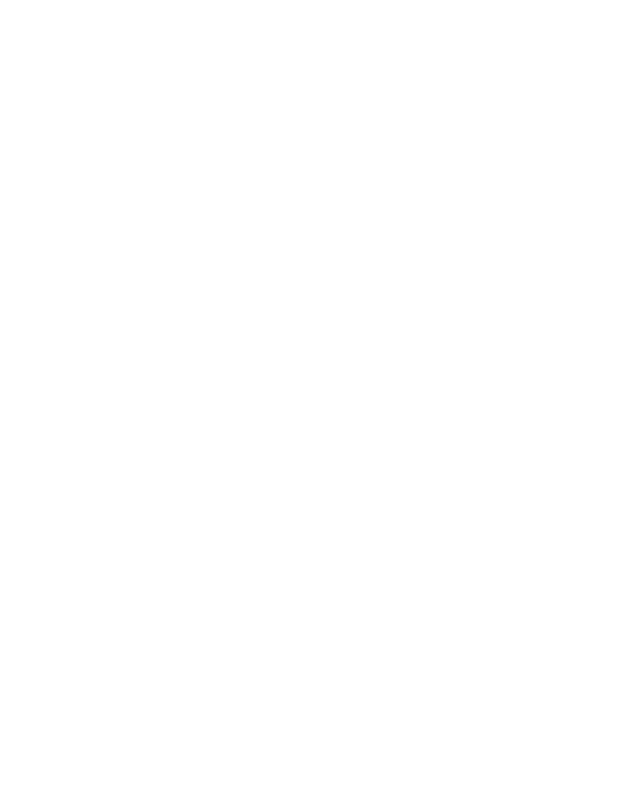
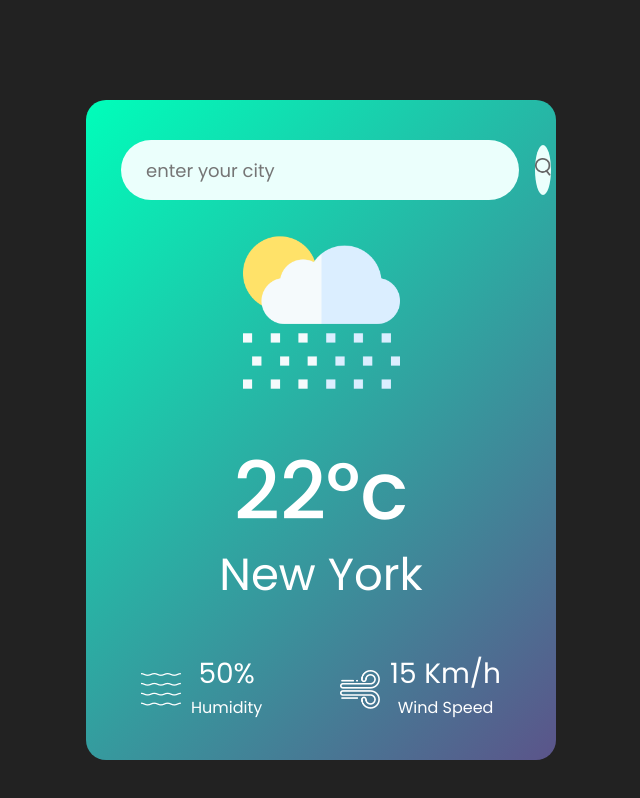
Before and after one commit to gopesh3652/01-js-weather-app, a plain HTML site: page index.html in a window 1280 px wide. Shown: the whole page, without its empty margins (319-959 px from the left). Drawn offline with Linux system fonts and the light colour scheme.

Commit message:
html and css file completed

```diff
--- a/index.html
+++ b/index.html
@@ -5,11 +5,37 @@
     <meta charset="UTF-8">
     <meta name="viewport" content="width=device-width, initial-scale=1.0">
     <title>Daily Weather</title>
-    <link rel="'stylesheet" href="styles.css">
+    <link rel="stylesheet" href="styles.css">
 </head>
 
 <body>
-
+    <div class="card">
+        <div class="search">
+            <input type="text" placeholder="enter your city" spellcheck="false">
+            <button><img src="images/search.png"></button>
+        </div>
+        <div class="weather">
+            <img src="images/rain.png" alt="current weather image" class="weather-image">
+            <h1 class="temp">22°c</h1>
+            <h2 class="city">New York</h2>
+            <div class="details">
+                <div class="col">
+                    <img src="images/humidity.png">
+                    <div>
+                        <p class="humidity">50%</p>
+                        <p>Humidity</p>
+                    </div>
+                </div>
+                <div class="col">
+                    <img src="images/wind.png">
+                    <div>
+                        <p class="wind">15 Km/h</p>
+                        <p>Wind Speed</p>
+                    </div>
+                </div>
+            </div>
+        </div>
+    </div>
 </body>
 
 </html>
--- /dev/null
+++ b/index.js
@@ -0,0 +1,4 @@
+const API_KEY = "eceb9c42377c31fa65f1537e49132a8b";
+
+const API_URL =
+  "https://api.openweathermap.org/data/2.5/weather?q={city name}&appid=";
--- a/styles.css
+++ b/styles.css
@@ -1,7 +1,98 @@
+@import url('https://fonts.googleapis.com/css2?family=Poppins:ital,wght@0,100;0,200;0,300;0,400;0,500;0,600;0,700;0,800;0,900;1,100;1,200;1,300;1,400;1,500;1,600;1,700;1,800;1,900&display=swap');
+
 * {
     margin: 0;
     padding: 0;
-    block-size: border-box;
-    font-family: 'Poppins', 'sans-serif';
+    box-sizing: border-box;
+    font-family: "Poppins", sans-serif;
 
 }
+
+body {
+    background-color: #222;
+}
+
+.card {
+    width: 90%;
+    max-width: 470px;
+    background: linear-gradient(135deg, #00feba, #5b548a);
+    color: #fff;
+    margin: 100px auto 0;
+    border-radius: 20px;
+    padding: 40px 35px;
+    text-align: center;
+}
+
+.search {
+    width: 100%;
+    display: flex;
+    align-items: center;
+    justify-content: space-between;
+}
+
+.search input {
+    border: 0;
+    outline: 0;
+    background: #ebfffc;
+    color: #555;
+    padding: 10px 25px;
+    height: 60px;
+    border-radius: 30px;
+    flex: 1;
+    margin-right: 16px;
+    font-size: 18px;
+}
+
+.search button {
+    border: 0;
+    outline: 0;
+    background: #ebfffc;
+    border-radius: 50%;
+    width: 50px;
+    height: 50px;
+    cursor: pointer;
+}
+
+.search button img {
+    width: 16px;
+}
+
+.weather-icon {
+    width: 170px;
+    margin-top: 30px;
+}
+
+.weather h1 {
+    font-size: 80px;
+    font-weight: 500;
+}
+
+.weather h2 {
+    font-size: 45px;
+    font-weight: 400;
+    margin-top: -10PX;
+}
+
+.details {
+    display: flex;
+    align-items: center;
+    justify-content: space-between;
+    padding: 0 20px;
+    margin-top: 50px;
+}
+
+.col {
+    display: flex;
+    align-items: center;
+    text-align: center;
+}
+
+.col img {
+    width: 40px;
+    margin-right: 10px;
+}
+
+.humidity, .wind {
+    font-size: 28px;
+    margin-top: -6px;
+}
```
